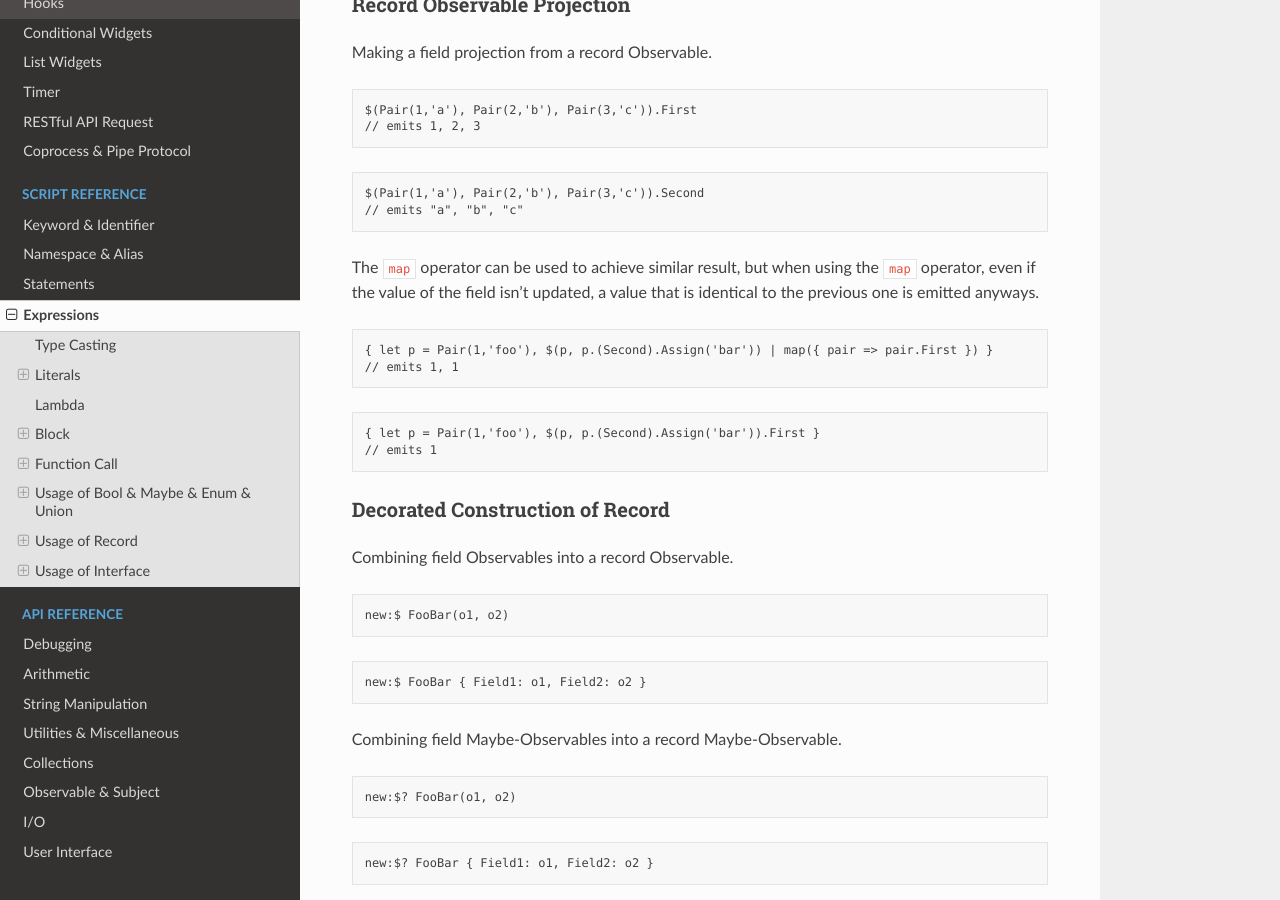
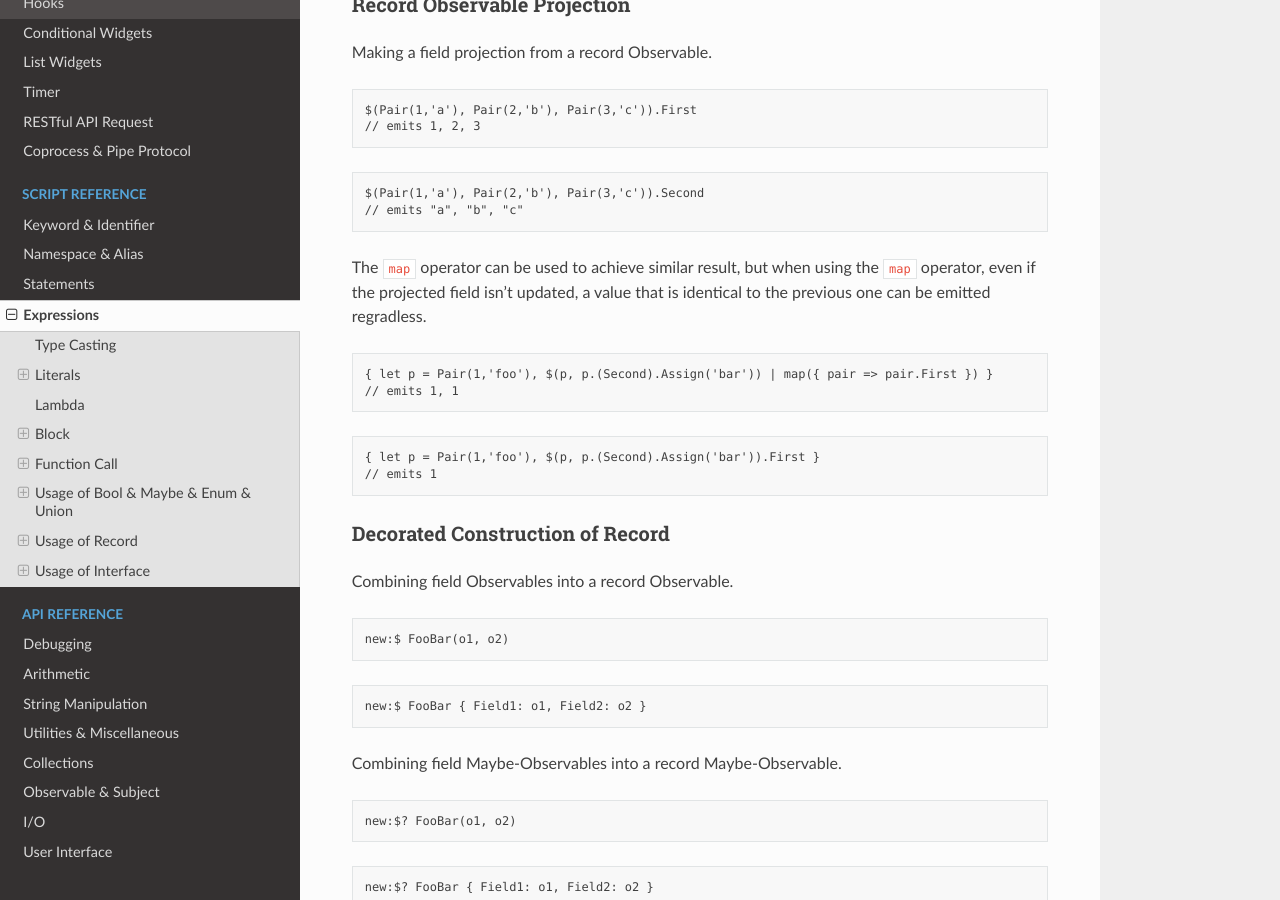
Before and after one commit to maze1024x/RxGui, a Sphinx documentation site: the page built from docs/source/script/expr.rst, in a window 1280 px wide and 900 px high, scrolled down 8633 px. Built offline with Sphinx 7.4.7 and the Read the Docs theme 2.0.0, drawn with Linux system fonts in a browser that asks for light colours.

Commit message:
docs: minor fix

```diff
--- a/docs/source/script/expr.rst
+++ b/docs/source/script/expr.rst
@@ -488,15 +488,15 @@ Making a field projection from a record Observable.
 
 The ``map`` operator can be used to achieve similar result,
 but when using the ``map`` operator,
-even if the value of the field isn't updated,
-a value that is identical to the previous one is emitted anyways.
+even if the projected field isn't updated,
+a value that is identical to the previous one can be emitted regradless.
 
-.. code-block::
+.. code-block:: none
 
     { let p = Pair(1,'foo'), $(p, p.(Second).Assign('bar')) | map({ pair => pair.First }) }
     // emits 1, 1
 
-.. code-block::
+.. code-block:: none
 
     { let p = Pair(1,'foo'), $(p, p.(Second).Assign('bar')).First }
     // emits 1
```
